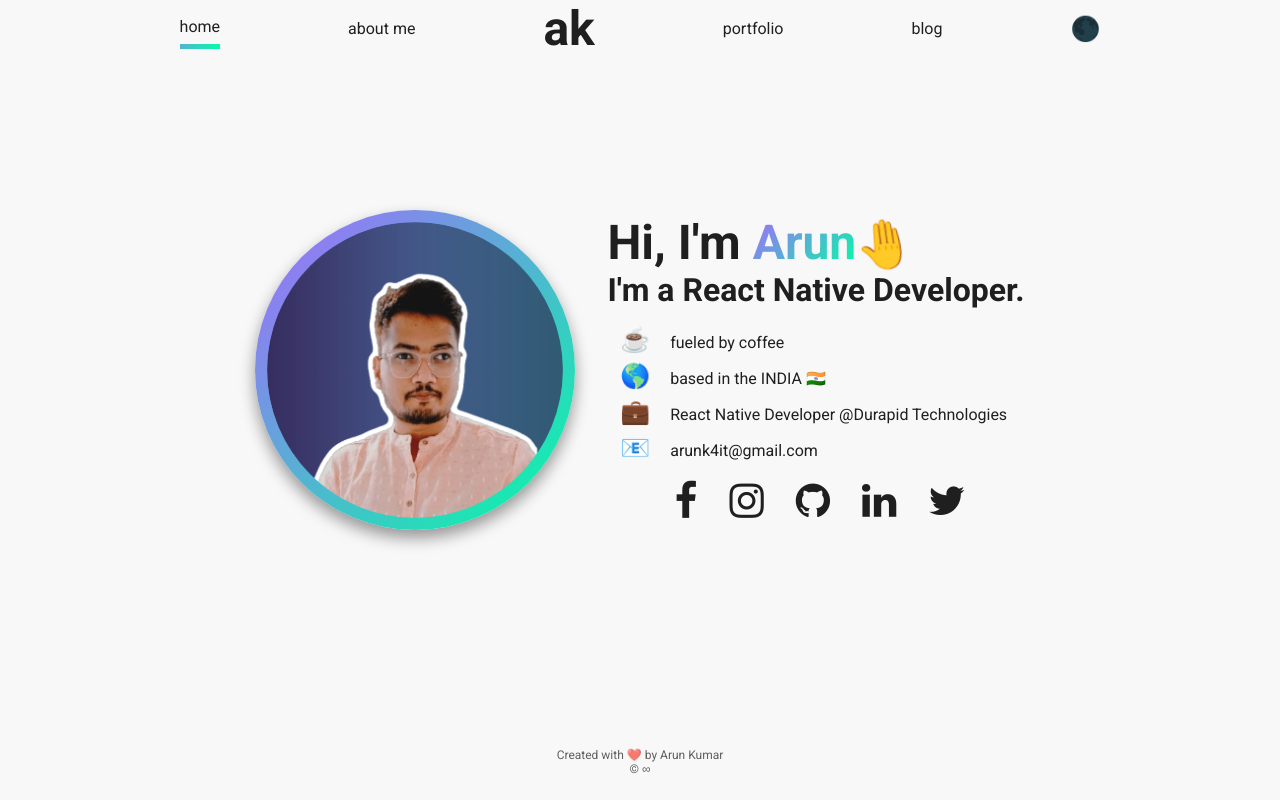
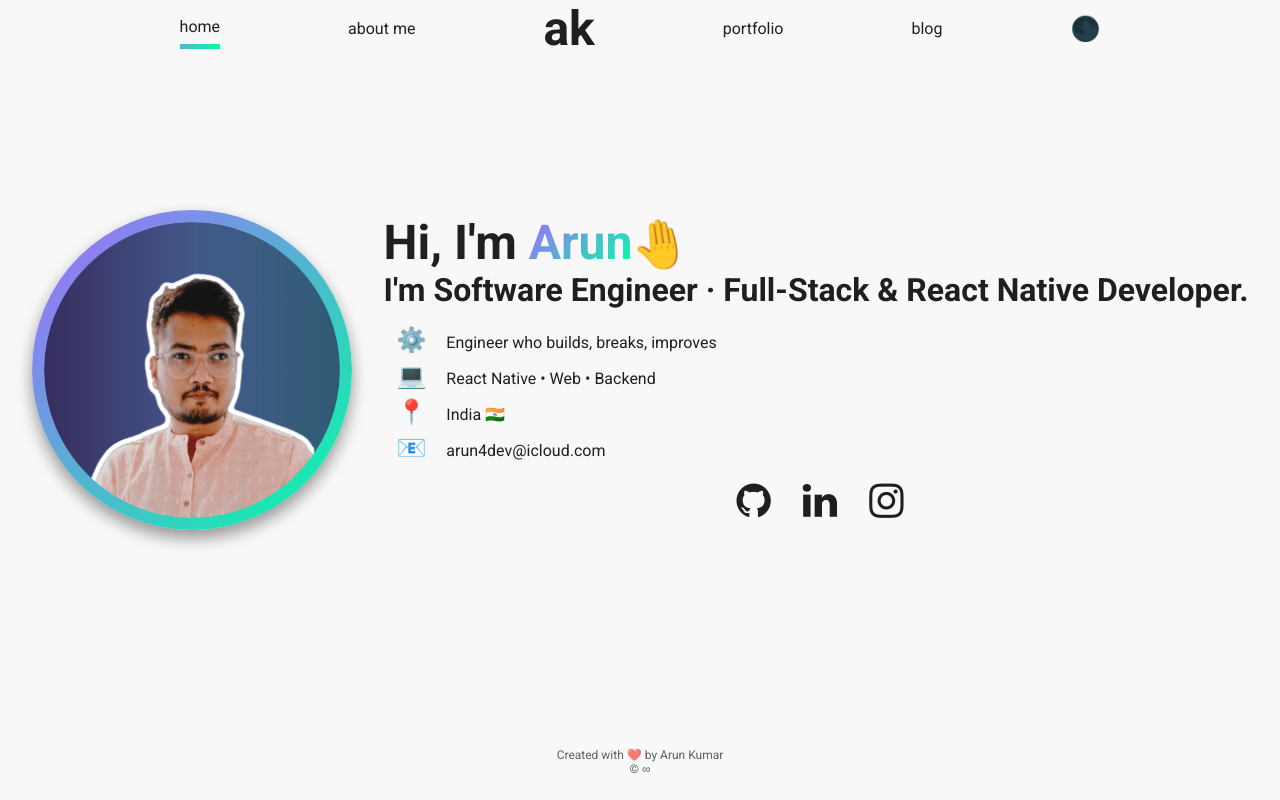
Before and after one commit to codewitharun/codewitharun.github.io, a React (Create React App) app: page / in a window 1280 px wide. Built offline with nearby package versions, Linux system fonts and the light colour scheme; the HTML template or start-up script is replaced by a standard one.

Commit message:
new info added

```diff
--- a/src/info/Info.js
+++ b/src/info/Info.js
@@ -1,151 +1,91 @@
 import self from "../img/self.png";
-import mock1 from "../img/mock1.png";
-import mock2 from "../img/mock2.png";
-import mock3 from "../img/mock3.png";
-import mock4 from "../img/mock4.png";
 import mock5 from "../img/mock5.png";
 
-/* Hi there! Thanks for checking out my portfolio template. Be sure to read the comments to get a better understanding of
-how to make this template work best for you! */
-
 export let colors = ["rgb(0,255,164)", "rgb(166,104,255)"];
-/*
-I highly recommend using a gradient generator like https://gradientgenerator.paytonpierce.dev/ to generate a pair of colors that you like.
-These colors will be used to style your name on the homepage, the background of your picture, and some other accents throughout
-the site.
- */
-
-/*
-This variable will change the layout of the website from multipage to single, scrollable page
-*/
 export let singlePage = false;
-
-/*
-So let's get started! Some of the info below is pretty self-explanatory, like 'firstName' and 'bio'. I'll try to explain anything
-that might not be obvious right off the bat :) I recommend looking at the template example live using "npm start" to get an idea
-of what each of the values mean.
- */
 
 export const info = {
   firstName: "Arun",
   lastName: "Kumar",
-  initials: "AK", // the example uses first and last, but feel free to use three or more if you like.
-  position: "a React Native Developer",
-  selfPortrait: self, // don't change this unless you want to name your self-portrait in the "img" folder something else!
-  gradient: `-webkit-linear-gradient(135deg, ${colors})`, // don't change this either
+  initials: "AK",
+  position: "Software Engineer · Full-Stack & React Native Developer",
+  selfPortrait: self,
+  gradient: `-webkit-linear-gradient(135deg, ${colors})`,
   baseColor: colors[0],
+
   miniBio: [
-    // these are just some "tidbits" about yourself. You can look at mine https://paytonjewell.github.io/#/ for an example if you'd like
-    {
-      emoji: "☕",
-      text: "fueled by coffee",
-    },
-    {
-      emoji: "🌎",
-      text: "based in the INDIA 🇮🇳",
-    },
-    {
-      emoji: "💼",
-      text: "React Native Developer @Durapid Technologies",
-    },
-    {
-      emoji: "📧",
-      text: "arunk4it@gmail.com",
-    },
-  ],
+    { emoji: "⚙️", text: "Engineer who builds, breaks, improves" },
+  { emoji: "💻", text: "React Native • Web • Backend" },
+  { emoji: "📍", text: "India 🇮🇳" },
+  { emoji: "📧", text: "arun4dev@icloud.com" },
+],
+
   socials: [
-    {
-      link: "https://facebook.com/aadusdad",
-      icon: "fa fa-facebook",
-      label: "facebook",
-    },
-    {
-      link: "https://instagram.com",
-      icon: "fa fa-instagram",
-      label: "instagram",
-    },
     {
       link: "https://github.com/codewitharun",
       icon: "fa fa-github",
-      label: "github",
+      label: "GitHub",
     },
     {
-      link: "https://www.linkedin.com/in/arunk4it/",
+      link: "https://linkedin.com/in/arunk4it",
       icon: "fa fa-linkedin",
-      label: "linkedin",
+      label: "LinkedIn",
     },
     {
-      link: "https://twitter.com/arunk4it",
-      icon: "fa fa-twitter",
-      label: "twitter",
+      link: "https://instagram.com/_arun.js",
+      icon: "fa fa-instagram",
+      label: "Instagram",
     },
-    // Feel free to remove any of these that you don't have. I'll write an FAQ on how to add new ones later, let me know if you have a request for an icon!
-    // Just change the links so that they lead to your social profiles.
   ],
-  bio: "Hello! I'm Arun. I'm a software engineer for OTS Solutions. I studied CompSci at AKTU, I enjoy long walks on the beach, and I believe artificial intelligence will inevitably rule us all one day. You should hire me!",
+
+  bio: `Hey! I'm Arun — a software engineer who loves building scalable, user-focused applications.
+  I work across mobile and web, specializing in React Native, Node.js, WebRTC, real-time communication systems,
+  and performance-driven UI/UX.
+  Outside work, I experiment with tech, explore automation ideas, and learn things that make me dangerous in interviews 😄.`,
+
   skills: {
     proficientWith: [
-      "react-native",
-      "javascript",
-      "react",
-      "git",
-      "github",
-      "bootstrap",
-      "html5",
-      "css3",
-      "figma",
+      "React Native",
+      "React",
+      "TypeScript",
+      "JavaScript",
+      "Redux Toolkit",
+      "WebRTC",
+      "MongoDB",
+      "Node.js",
+      "Express",
+      "Firebase",
+      "Git",
+      "CI/CD",
+      "React Native Web",
+      "Vision Camera",
+      "Skia",
+      "HTML5",
+      "CSS3",
+      "Figma",
     ],
-    exposedTo: ["nodejs", "python", "adobe illustrator"],
+    learning: [
+      "Swift",
+      "Kotlin",
+      "Cloud Tech (AWS/GCP)",
+      "Mobile Security",
+      "Machine Learning Filters",
+    ],
   },
+
   hobbies: [
+    { label: "Cooking", emoji: "🌶" },
+    { label: "Reading", emoji: "📖" },
+    { label: "Movies", emoji: "🎥" },
+    { label: "Tech Experiments", emoji: "⚙️" },
+  ],
+
+  portfolio: [
     {
-      label: "cooking",
-      emoji: "🌶",
-    },
-    {
-      label: "reading",
-      emoji: "📖",
-    },
-
-    {
-      label: "movies",
-      emoji: "🎥",
-    },
-
-    // Same as above, change the emojis to match / relate to your hobbies or interests.
-    // You can also remove the emojis if you'd like, I just think they look cute :P
-  ],
-  portfolio: [
-    // This is where your portfolio projects will be detailed
-    {
-      title: "Coming Soon!!",
-      live: "https://appaura.xyz", //this should be a link to the live version of your project, think github pages, netlify, heroku, etc. Or your own domain, if you have it.
-      source: "https://github.com/codewitharun", // this should be a link to the **repository** of the project, where the code is hosted.
+      title: "Coming Soon 🚀",
+      live: "https://appaura.xyz",
+      source: "https://github.com/codewitharun",
       image: mock5,
     },
-    // {
-    //     title: "Project 2",
-    //     live: "https://paytonpierce.dev",
-    //     source: "https://github.com/paytonjewell",
-    //     image: mock2
-    // },
-    // {
-    //     title: "Project 3",
-    //     live: "https://paytonpierce.dev",
-    //     source: "https://github.com/paytonjewell",
-    //     image: mock3
-    // },
-    // {
-    //     title: "Project 4",
-    //     live: "https://paytonpierce.dev",
-    //     source: "https://github.com/paytonjewell",
-    //     image: mock4
-    // },
-    // {
-    //     title: "Project 5",
-    //     live: "https://paytonpierce.dev",
-    //     source: "https://github.com/paytonjewell",
-    //     image: mock5
-    // }
   ],
 };
```
Also changed, not shown: src/info/Info copy.js (added, +151 -0 lines), 1 other file (tests, documents, lock files or other folders).
